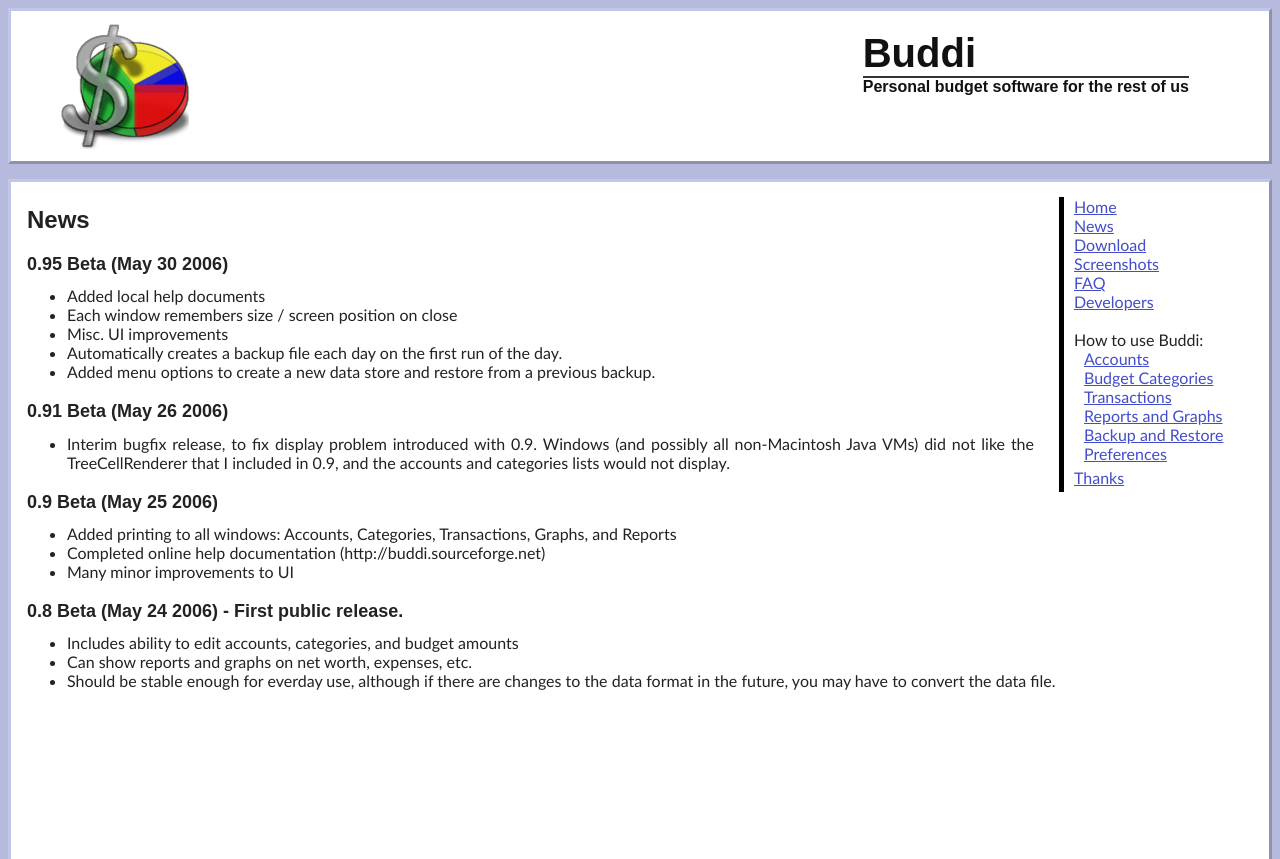
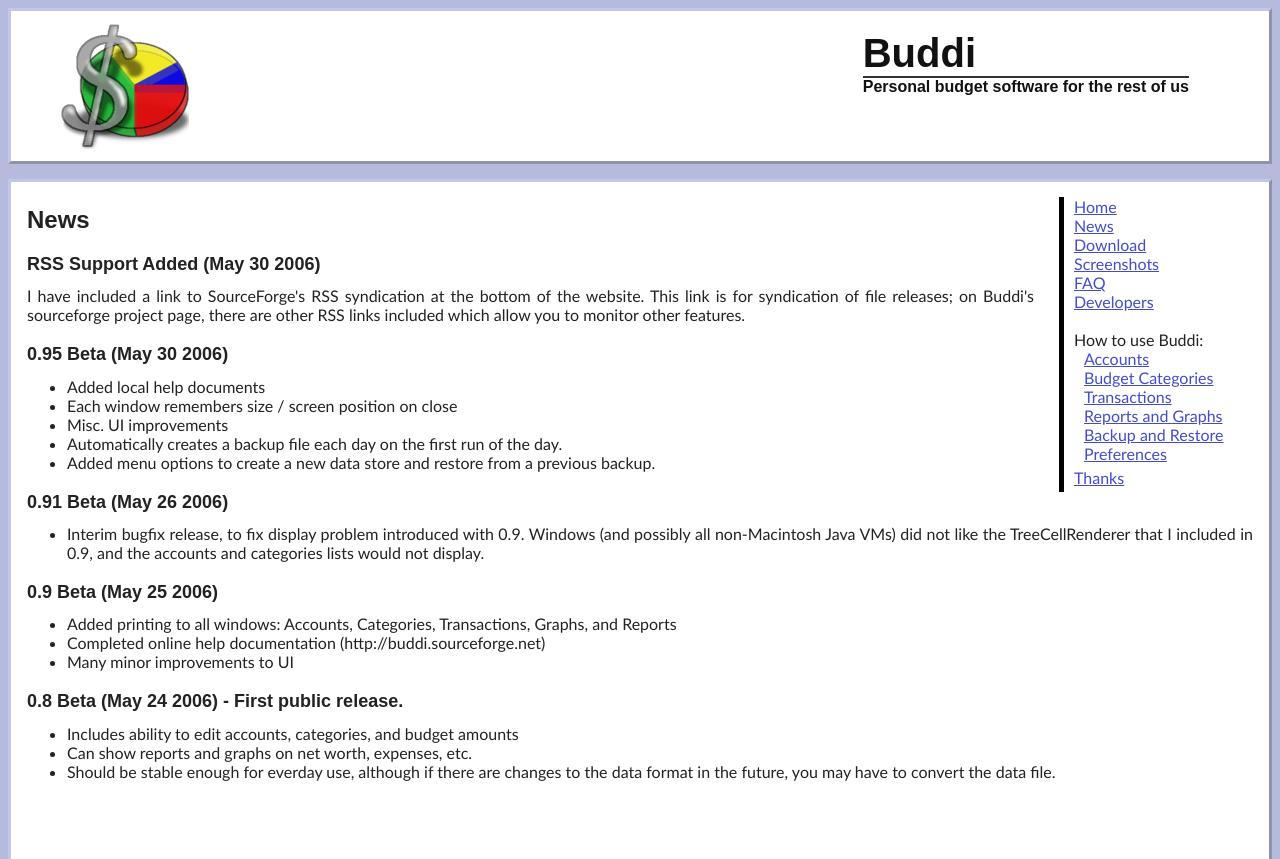
Before and after one commit to JosephYao/Refatored-Buddi, a PHP site: page /news.php in a window 1280 px wide. Shown: the top 859 px of the page. Run offline with PHP 8.4, Linux system fonts and the light colour scheme.

Commit message:
Updated News page

```diff
--- a/www/news.php
+++ b/www/news.php
@@ -1,6 +1,11 @@
 <? include "./inc/header.php" ?>
 
 <h1>News</h1>
+
+<h2>RSS Support Added (May 30 2006)</h2>
+<p>
+I have included a link to SourceForge's RSS syndication at the bottom of the website.  This link is for syndication of file releases; on Buddi's sourceforge project page, there are other RSS links included which allow you to monitor other features.
+</p>
 
 <h2>0.95 Beta (May 30 2006)</h2>
 <ul>
```
